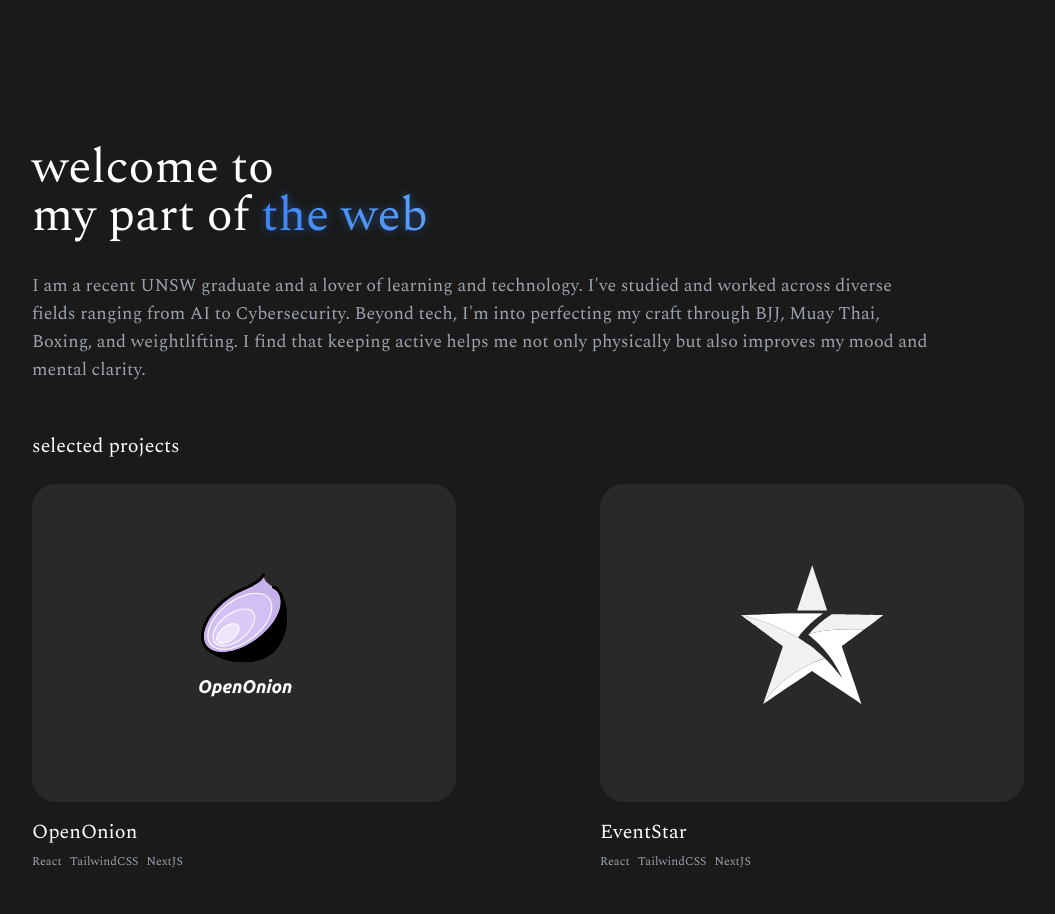
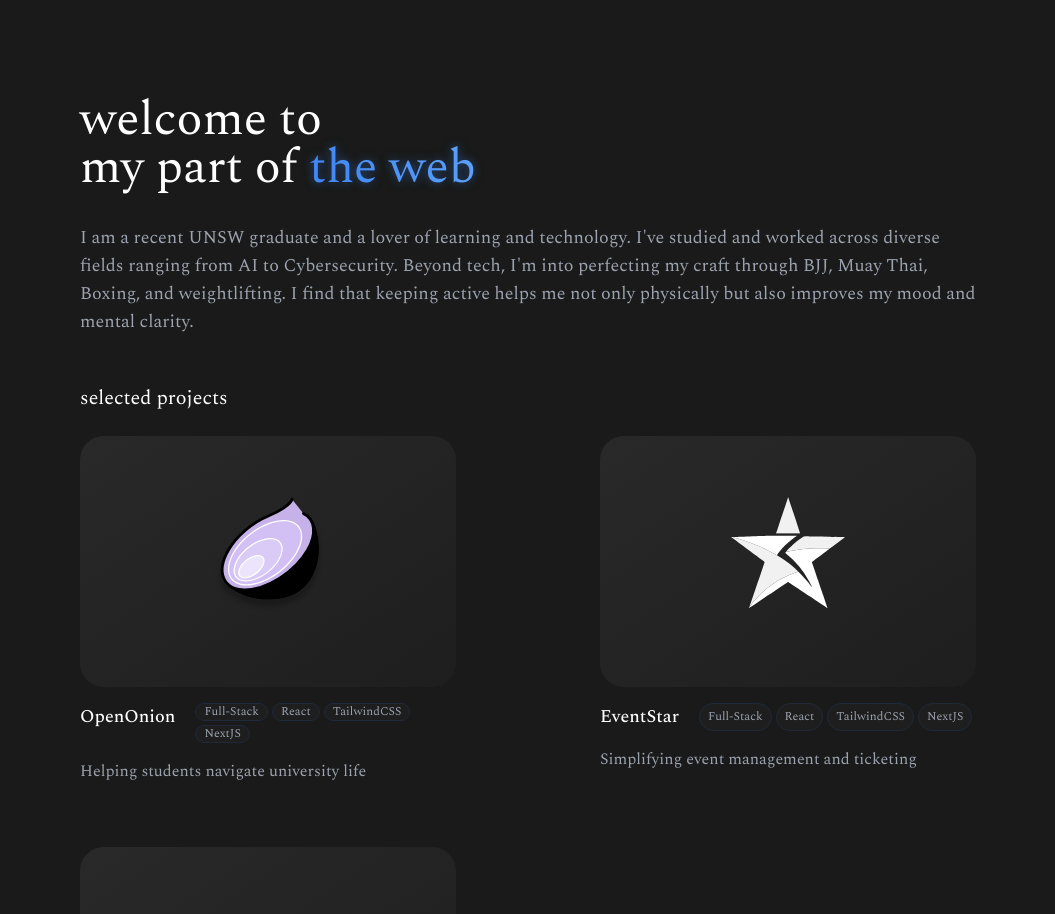
Before and after one commit to domdomm42/website, a Next.js app: page / in a window 1280 px wide. Shown: the top 914 px of the page, without its empty margins (112-1167 px from the left). Built offline with nearby package versions, Linux system fonts and the light colour scheme.

Commit message:
add links, added description and modified project card layout

```diff
--- a/src/app/page.tsx
+++ b/src/app/page.tsx
@@ -2,7 +2,7 @@ import ProjectCard from "../components/ProjectCard";
 
 export default function Home() {
   return (
-    <div className="flex flex-col min-h-screen bg-[#191a19] p-8 sm:p-6 md:p-8 lg:p-12 xl:p-36">
+    <div className="flex flex-col min-h-screen bg-[#191a19] p-8 sm:p-6 md:p-8 lg:p-12 xl:px-48 xl:py-24">
       {/* <header className="mb-12">
         <h1 className="text-2xl text-white">Oudom Lim</h1>
       </header> */}
@@ -31,18 +31,24 @@ export default function Home() {
           <div className="grid grid-cols-1 gap-16 lg:gap-x-36 lg:gap-y-16 lg:grid-cols-2">
             <ProjectCard
               title="OpenOnion"
-              image="/openonionlogo1.svg"
-              tags={["React", "TailwindCSS", "NextJS"]}
+              image="/openonionlogo.svg"
+              tags={["Full-Stack", "React", "TailwindCSS", "NextJS"]}
+              description="Helping students navigate university life"
+              link="https://pls.openonion.ai"
             />
             <ProjectCard
               title="EventStar"
               image="/eventstarlogo.svg"
-              tags={["React", "TailwindCSS", "NextJS"]}
+              tags={["Full-Stack", "React", "TailwindCSS", "NextJS"]}
+              description="Simplifying event management and ticketing"
+              link="https://eventstar.netlify.app"
             />
             <ProjectCard
               title="Geobuddies"
               image="/geobuddieslogo.svg"
-              tags={["React", "TailwindCSS", "NextJS"]}
+              tags={["Full-Stack", "React", "TailwindCSS", "NextJS"]}
+              description="Free-to-play Geoguessr clone"
+              link="https://geobuddies.netlify.app"
             />
           </div>
         </section>
--- a/src/components/ProjectCard.tsx
+++ b/src/components/ProjectCard.tsx
@@ -1,17 +1,27 @@
 "use client";
 import React from "react";
 import Image from "next/image";
+import Link from "next/link";
 
 interface ProjectCardProps {
   title: string;
   image: string;
   tags: string[];
+  description: string;
+  link: string;
 }
 
-const ProjectCard: React.FC<ProjectCardProps> = ({ title, image, tags }) => {
+const ProjectCard: React.FC<ProjectCardProps> = ({
+  title,
+  image,
+  tags,
+  description,
+  link,
+}) => {
   return (
     <div className="flex flex-col gap-4">
-      <div className="project-card relative bg-[#292929] p-6 rounded-3xl aspect-[4/3] flex flex-col overflow-hidden transition-all duration-300 ease-in-out">
+      <Link href={link} target="_blank">
+        <div className="project-card relative bg-gradient-to-br from-[#292929] to-[#1e1e1e] p-6 rounded-3xl aspect-[6/4] flex flex-col overflow-hidden transition-all duration-300 ease-in-out">
           <div className="card-border"></div>
           <div className="card-glow"></div>
           <div className="relative z-10 flex flex-col h-full">
@@ -19,23 +29,29 @@ const ProjectCard: React.FC<ProjectCardProps> = ({ title, image, tags }) => {
               <Image
                 src={image}
                 alt={title}
-              width={150}
-              height={150}
+                width={120}
+                height={120}
                 className="object-contain max-w-full max-h-full transition-all duration-300"
               />
             </div>
           </div>
         </div>
-      <div>
-        <h4 className="text-white text-xl mb-2 font-light">{title}</h4>
-        <div className="flex flex-wrap gap-2">
+      </Link>
+      <div className="flex flex-row gap-2">
+        <h4 className="text-white text-lg font-medium mr-3">{title}</h4>
+        <div className="flex flex-wrap gap-1">
           {tags.map((tag, index) => (
-            <span key={index} className="text-gray-400 text-xs">
+            <div
+              key={index}
+              className="inline-flex items-center justify-center text-gray-400 text-xs bg-[#1e1e1e] rounded-full px-2 transition-colors duration-300 hover:bg-white hover:text-[#1e1e1e] border border-gray-800"
+            >
               {tag}
-            </span>
+            </div>
           ))}
         </div>
       </div>
+
+      <p className="text-gray-400 text-md line-clamp-2">{description}</p>
     </div>
   );
 };
```
Lines whose indentation alone changed are shown as unchanged.
